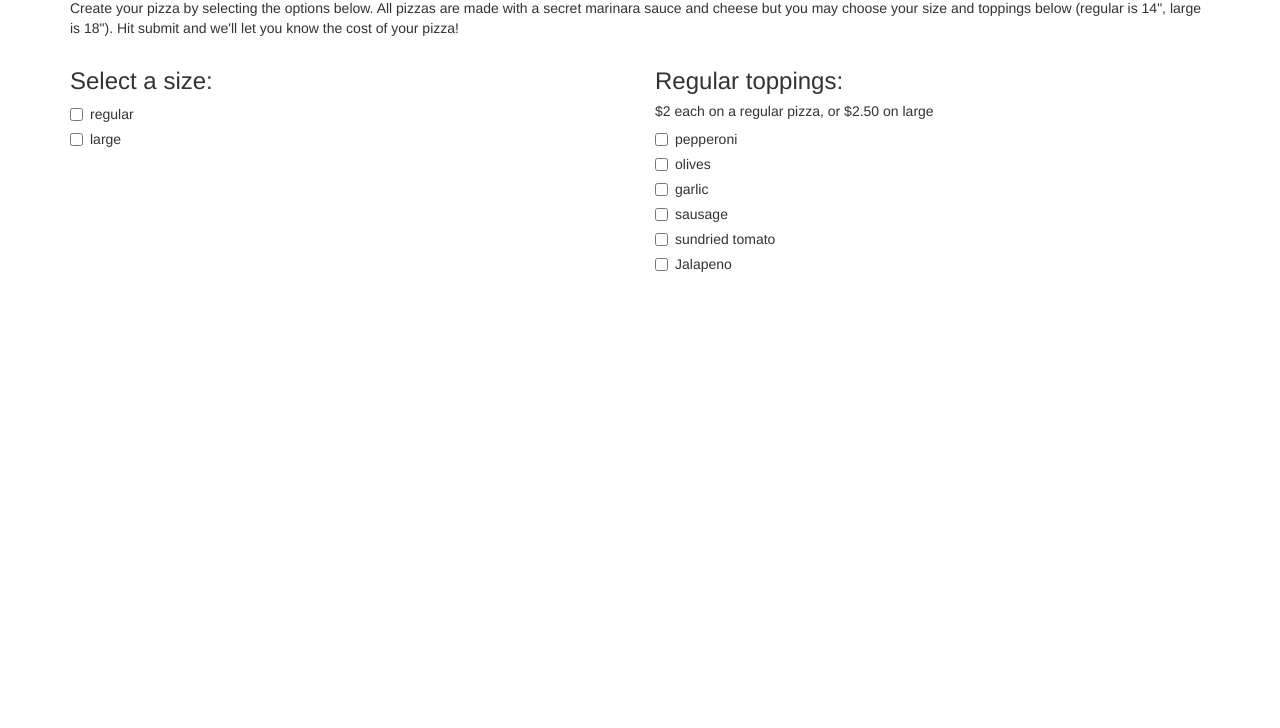
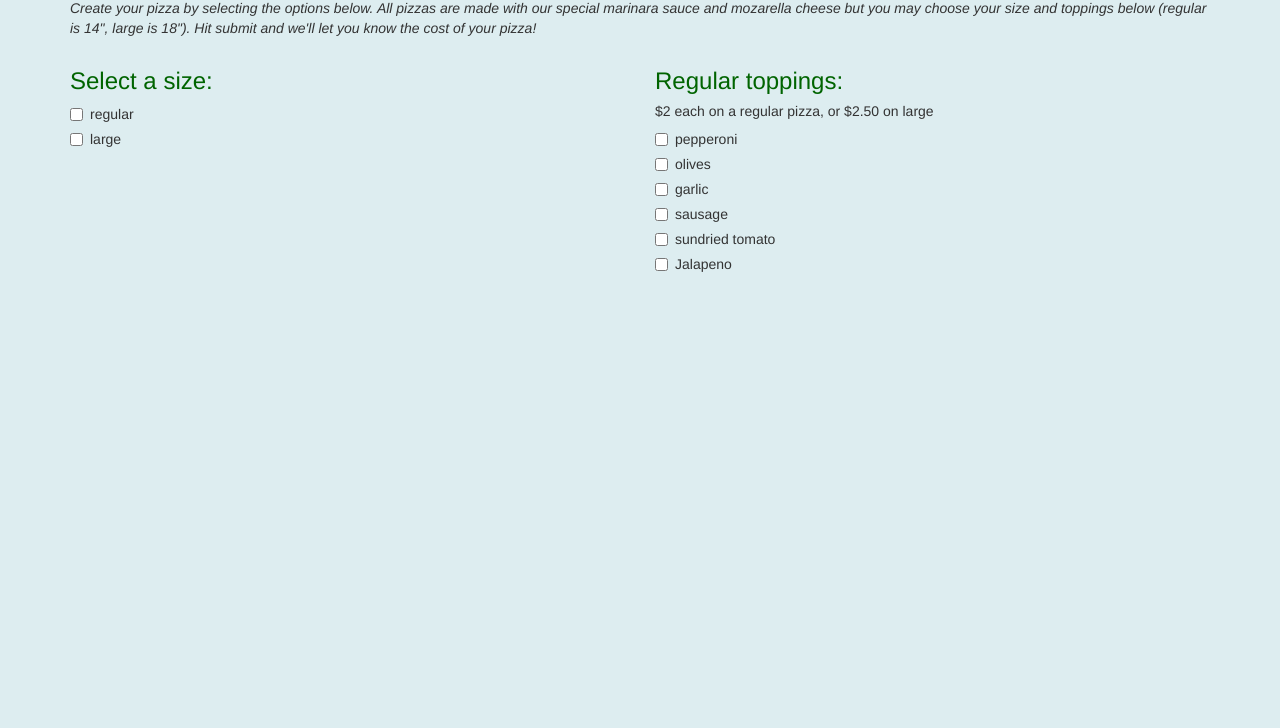
Before and after one commit to hhillaryy/pizzatime, a plain HTML site: page index.html in a window 1280 px wide. Shown: the part 72-800 px from the top of the page. Drawn offline with nearby package versions, Linux system fonts and the light colour scheme.

Commit message:
update scripts and refine some HTML wording

```diff
--- a/css/styles.css
+++ b/css/styles.css
@@ -0,0 +1,11 @@
+h1, h3 {
+  color: darkgreen;
+}
+
+p {
+  font-style: italic;
+}
+
+body {
+  background-color: #ddedf0;
+}
--- a/index.html
+++ b/index.html
@@ -10,7 +10,7 @@
   <body>
     <div class="container">
       <h1>Hillary's Gourmet Pizza</h1>
-      <p>Create your pizza by selecting the options below. All pizzas are made with a secret marinara sauce and cheese but you may choose your size and toppings below (regular is 14", large is 18"). Hit submit and we'll let you know the cost of your pizza!</p>
+      <p>Create your pizza by selecting the options below. All pizzas are made with our special marinara sauce and mozarella cheese but you may choose your size and toppings below (regular is 14", large is 18"). Hit submit and we'll let you know the cost of your pizza!</p>
       <form id="pizza-calculator">
         <div class="row">
           <div class="col-md-6">
@@ -51,5 +51,5 @@
       </div>
     </div>
   </div>
-  </body>
+</body>
 </html>
```
